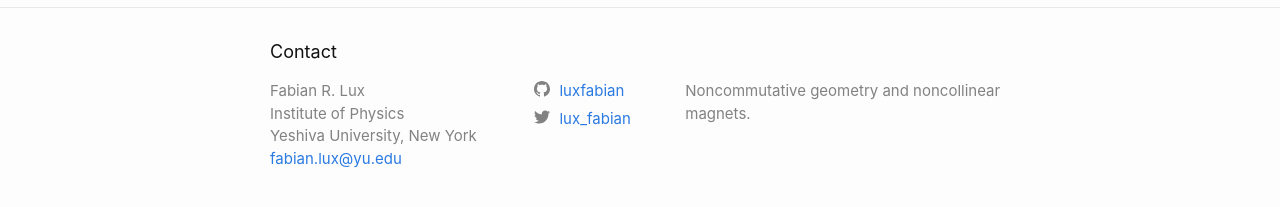
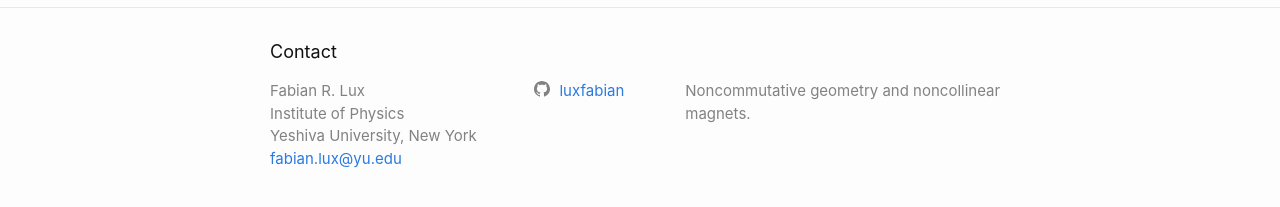
Before and after one commit to luxfabian/luxfabian.github.io, a Jekyll site: the page built from index.markdown, in a window 1280 px wide. Shown: the part 670-877 px from the top of the page. Built offline with Jekyll 4.4.1, drawn with Linux system fonts in a browser that asks for light colours.

Commit message:
Twitter removed

```diff
--- a/_config.yml
+++ b/_config.yml
@@ -23,7 +23,6 @@ email: fabian.lux@yu.edu
 description: Noncommutative geometry and noncollinear magnets.
 baseurl: "" # the subpath of your site, e.g. /blog
 url: "" # the base hostname & protocol for your site, e.g. http://example.com
-twitter_username: lux_fabian
 github_username:  luxfabian
 
 # Build settings
```
